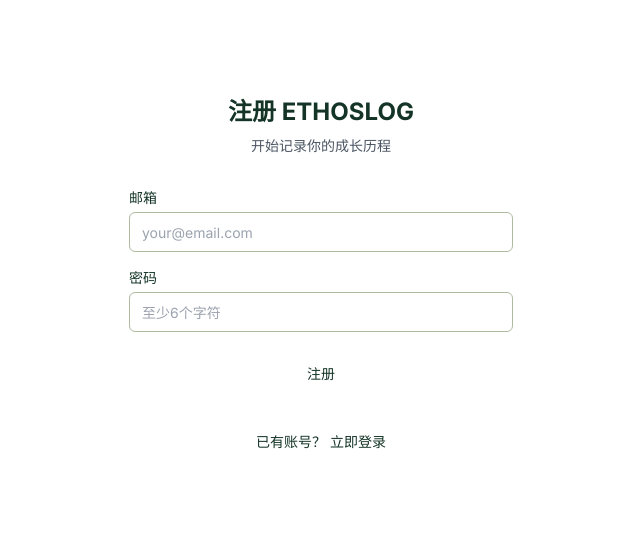
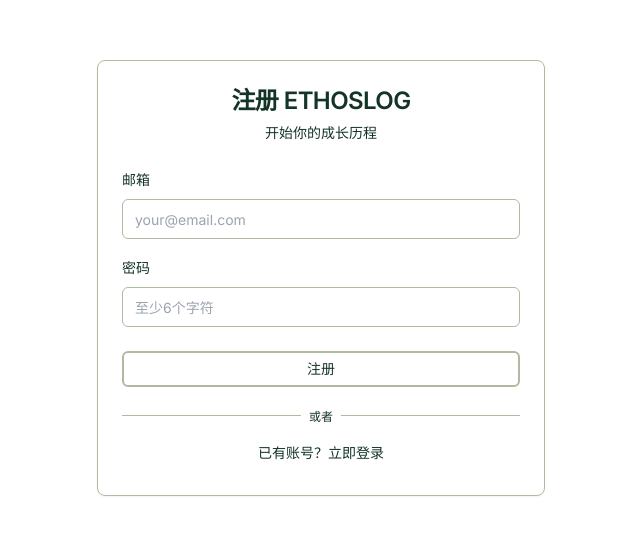
Before and after one commit to psychosis-Jo/EthosLog, a Next.js app: page /register in a window 1280 px wide. Shown: the part 122-656 px from the top of the page, without its empty margins (319-959 px from the left). Built offline with nearby package versions, Linux system fonts and the light colour scheme; no server answers.

Commit message:
更新注册页面

```diff
--- a/src/app/register/page.tsx
+++ b/src/app/register/page.tsx
@@ -5,13 +5,14 @@
 import { supabase } from "@/lib/supabase"
 import { Button } from "@/components/ui/button"
 import { Input } from "@/components/ui/input"
+import { Card, CardHeader, CardTitle, CardContent, CardFooter } from "@/components/ui/card"
 import { useToast } from "@/components/ui/use-toast"
 
 export default function RegisterPage() {
+  const router = useRouter()
   const [email, setEmail] = useState("")
   const [password, setPassword] = useState("")
   const [loading, setLoading] = useState(false)
-  const router = useRouter()
   const { toast } = useToast()
 
   const handleRegister = async (e: React.FormEvent) => {
@@ -34,7 +35,6 @@
         description: "请查看邮箱完成验证",
       })
 
-      // 注册成功后跳转到登录页
       router.push("/login")
     } catch (error) {
       console.error("注册失败:", error)
@@ -49,19 +49,18 @@
   }
 
   return (
-    <div className="flex min-h-screen items-center justify-center">
-      <div className="w-full max-w-md space-y-8 p-8">
-        <div className="text-center">
-          <h1 className="text-2xl font-bold">注册 ETHOSLOG</h1>
-          <p className="mt-2 text-sm text-gray-600">
-            开始记录你的成长历程
+    <div className="min-h-screen flex items-center justify-center p-4">
+      <Card className="w-full max-w-md">
+        <CardHeader>
+          <CardTitle className="text-2xl text-center">注册 ETHOSLOG</CardTitle>
+          <p className="text-sm text-center text-muted-foreground">
+            开始你的成长历程
           </p>
-        </div>
-
-        <form onSubmit={handleRegister} className="mt-8 space-y-6">
-          <div className="space-y-4">
-            <div>
-              <label htmlFor="email" className="block text-sm font-medium">
+        </CardHeader>
+        <form onSubmit={handleRegister}>
+          <CardContent className="space-y-4">
+            <div className="space-y-2">
+              <label htmlFor="email" className="text-sm font-medium">
                 邮箱
               </label>
               <Input
@@ -70,13 +69,11 @@
                 value={email}
                 onChange={(e) => setEmail(e.target.value)}
                 required
-                className="mt-1"
                 placeholder="your@email.com"
               />
             </div>
-
-            <div>
-              <label htmlFor="password" className="block text-sm font-medium">
+            <div className="space-y-2">
+              <label htmlFor="password" className="text-sm font-medium">
                 密码
               </label>
               <Input
@@ -85,32 +82,40 @@
                 value={password}
                 onChange={(e) => setPassword(e.target.value)}
                 required
-                className="mt-1"
                 placeholder="至少6个字符"
               />
             </div>
-          </div>
-
+          </CardContent>
+          <CardFooter className="flex flex-col gap-4">
             <Button
               type="submit"
-            className="w-full"
+              variant="outline"
+              className="w-full border-2 border-primary hover:bg-primary hover:text-primary-foreground"
               disabled={loading}
             >
               {loading ? "注册中..." : "注册"}
             </Button>
-        </form>
-
-        <p className="mt-4 text-center text-sm">
-          已有账号？{" "}
+            <div className="w-full flex flex-col gap-2 items-center">
+              <div className="relative w-full text-center">
+                <div className="absolute inset-0 flex items-center">
+                  <span className="w-full border-t" />
+                </div>
+                <span className="relative px-2 text-xs text-muted-foreground bg-background">
+                  或者
+                </span>
+              </div>
               <Button
-            variant="link"
-            className="p-0"
+                type="button"
+                variant="ghost"
+                className="w-full"
                 onClick={() => router.push("/login")}
               >
-            立即登录
+                已有账号？立即登录
               </Button>
-        </p>
             </div>
+          </CardFooter>
+        </form>
+      </Card>
     </div>
   )
 }
```
Lines whose indentation alone changed are shown as unchanged.
